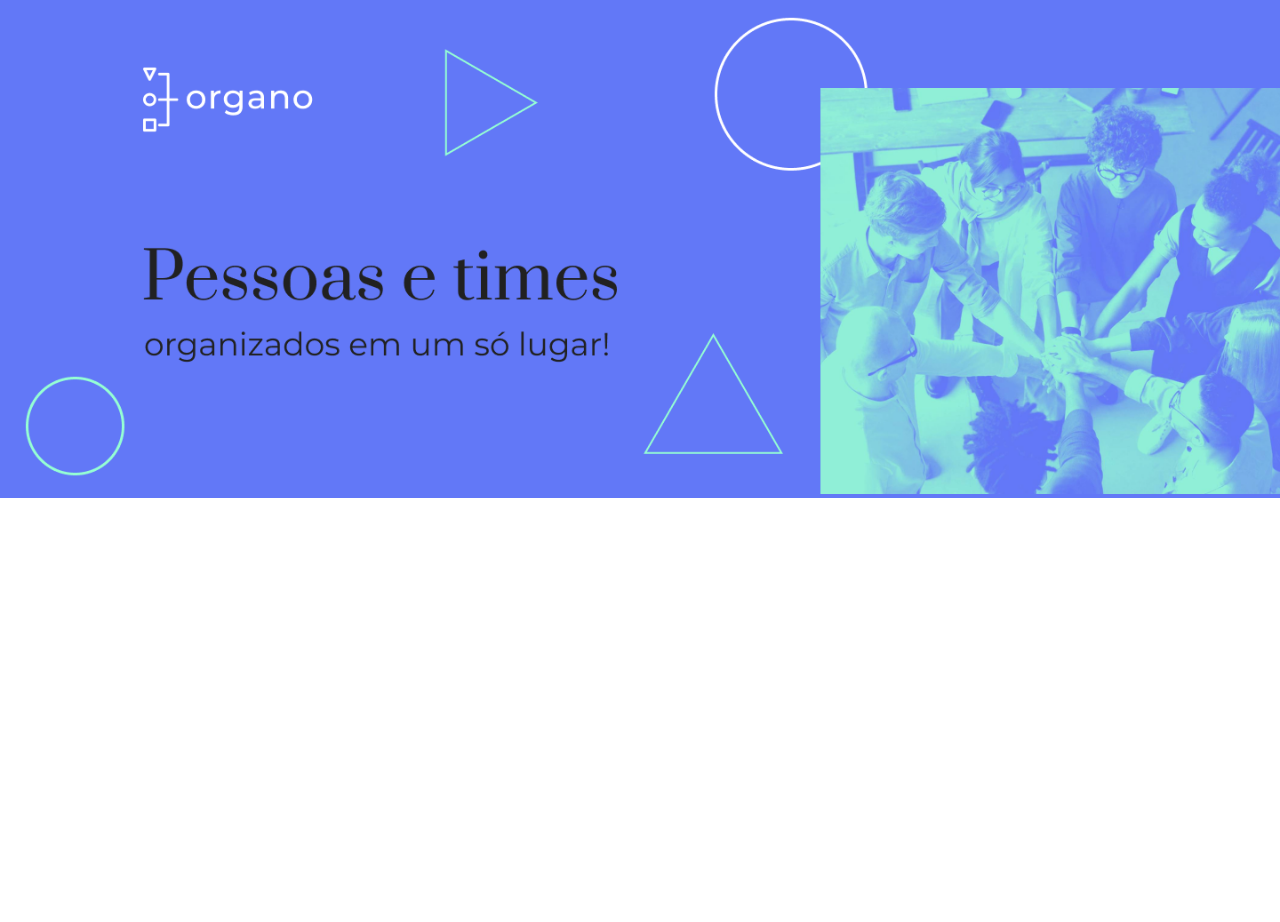
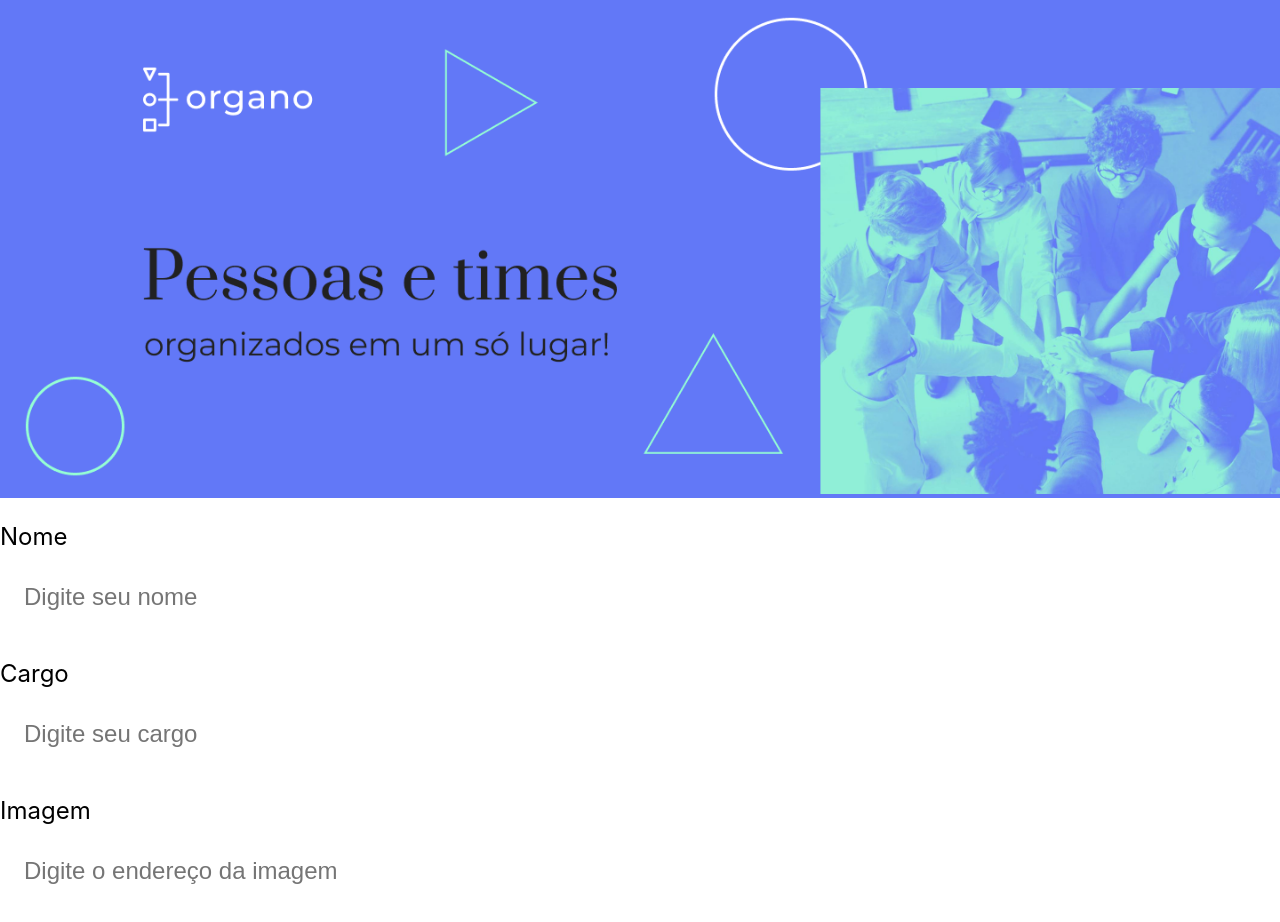
Before and after one commit to KaioMR/organo, a JavaScript app: page / in a window 1280 px wide. Shown: the top 922 px of the page. Before the commit the page ends 800 px from the top, so only its background shows below. Built offline with nearby package versions, Linux system fonts and the light colour scheme; the HTML template or start-up script is replaced by a standard one.

Commit message:
feat: utilizando o componente CampoTexto

```diff
--- a/src/App.js
+++ b/src/App.js
@@ -5,7 +5,10 @@
   return (
     <div className="App">
       <Banner />
-      <CampoTexto />
+      <CampoTexto label="Nome" placeholder="Digite seu nome"/>
+      <CampoTexto label="Cargo" placeholder="Digite seu cargo"/>
+      <CampoTexto label="Imagem" placeholder="Digite o endereço da imagem"/>
+
     </div>
   );
 }
```
